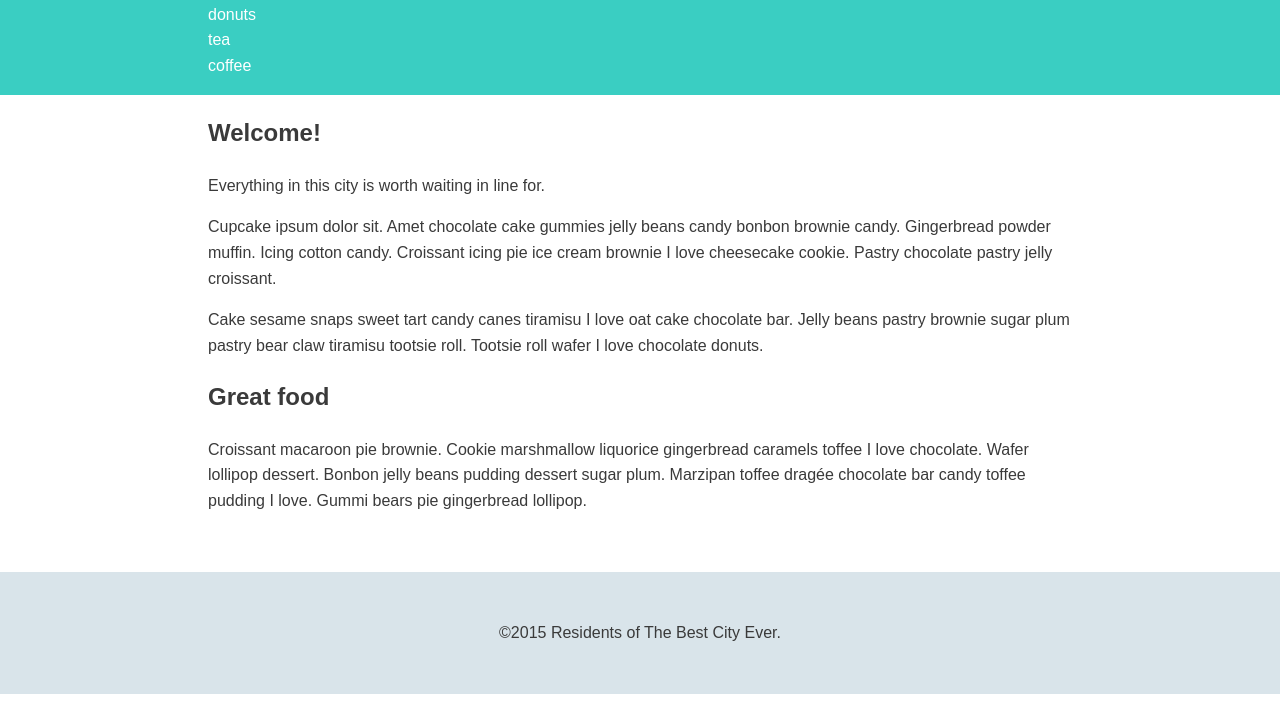
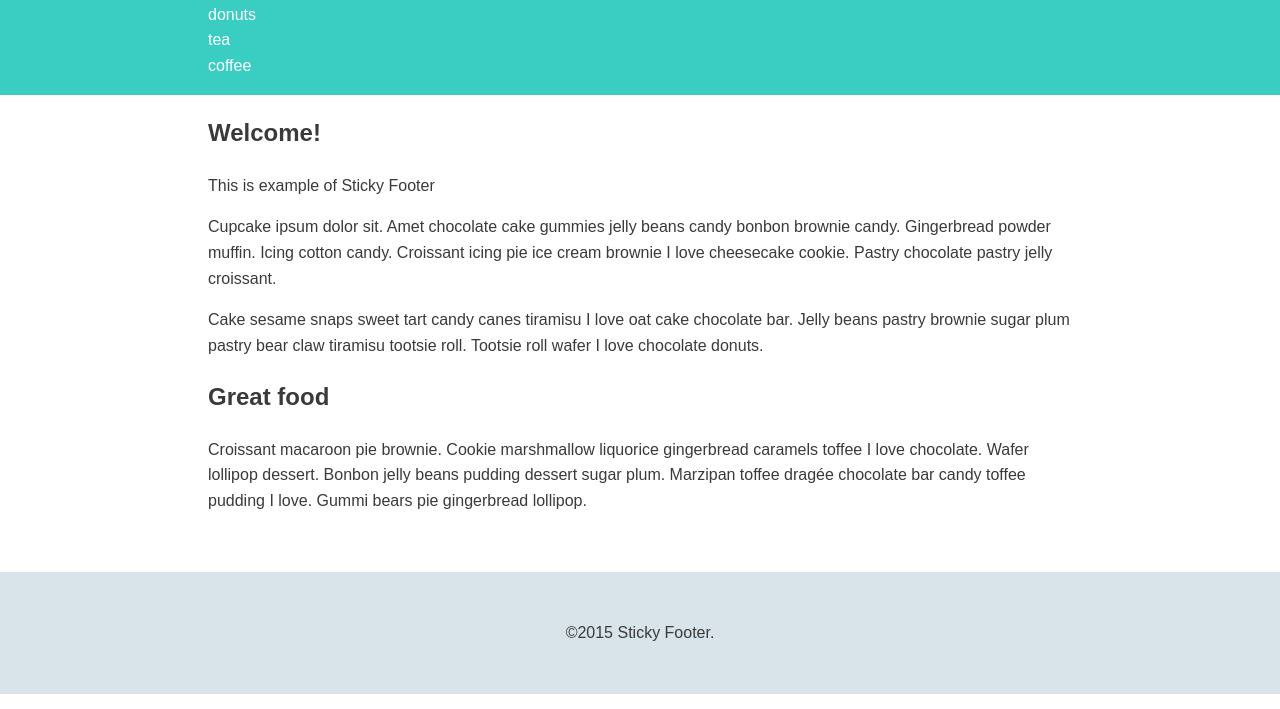
Before and after one commit to petrholusa/Sticky-footer, a plain HTML site: page index.html in a window 1280 px wide. Shown: the part 91-800 px from the top of the page. Drawn offline with Linux system fonts and the light colour scheme.

Commit message:
Updated Content

```diff
--- a/index.html
+++ b/index.html
@@ -2,14 +2,13 @@
 <html>
 <head>
 	<meta name="viewport" content="width=device-width, initial-scale=1.0">
-	<title>Best City Guide</title>
+	<title>Sticky footer</title>
 	<link rel="stylesheet" href="css/normalize.css">
 	<link rel="stylesheet" href="css/style.css">
 
 </head>
 <body>
 	<div class="wrap">
-
 	<header class="main-header">
 		<div class="container">
 			<h1 class="name"><a href="#">Best City Guide</a></h1>
@@ -24,7 +23,7 @@
 
 	<div class="container">
 		<h2>Welcome!</h2>
-		<p>Everything in this city is worth waiting in line for.</p>
+		<p>This is example of Sticky Footer</p>
 		<p>Cupcake ipsum dolor sit. Amet chocolate cake gummies jelly beans candy bonbon brownie candy. Gingerbread powder muffin. Icing cotton candy. Croissant icing pie ice cream brownie I love cheesecake cookie. Pastry chocolate pastry jelly croissant.</p>
 		<p>Cake sesame snaps sweet tart candy canes tiramisu I love oat cake chocolate bar. Jelly beans pastry brownie sugar plum pastry bear claw tiramisu tootsie roll. Tootsie roll wafer I love chocolate donuts.</p>
 
@@ -35,7 +34,7 @@
 	</div>
 
 	<footer class="main-footer">
-		<p>&copy;2015 Residents of The Best City Ever.</p>
+		<p>&copy;2015 Sticky Footer.</p>
 	</footer>
 
 </body>
```
